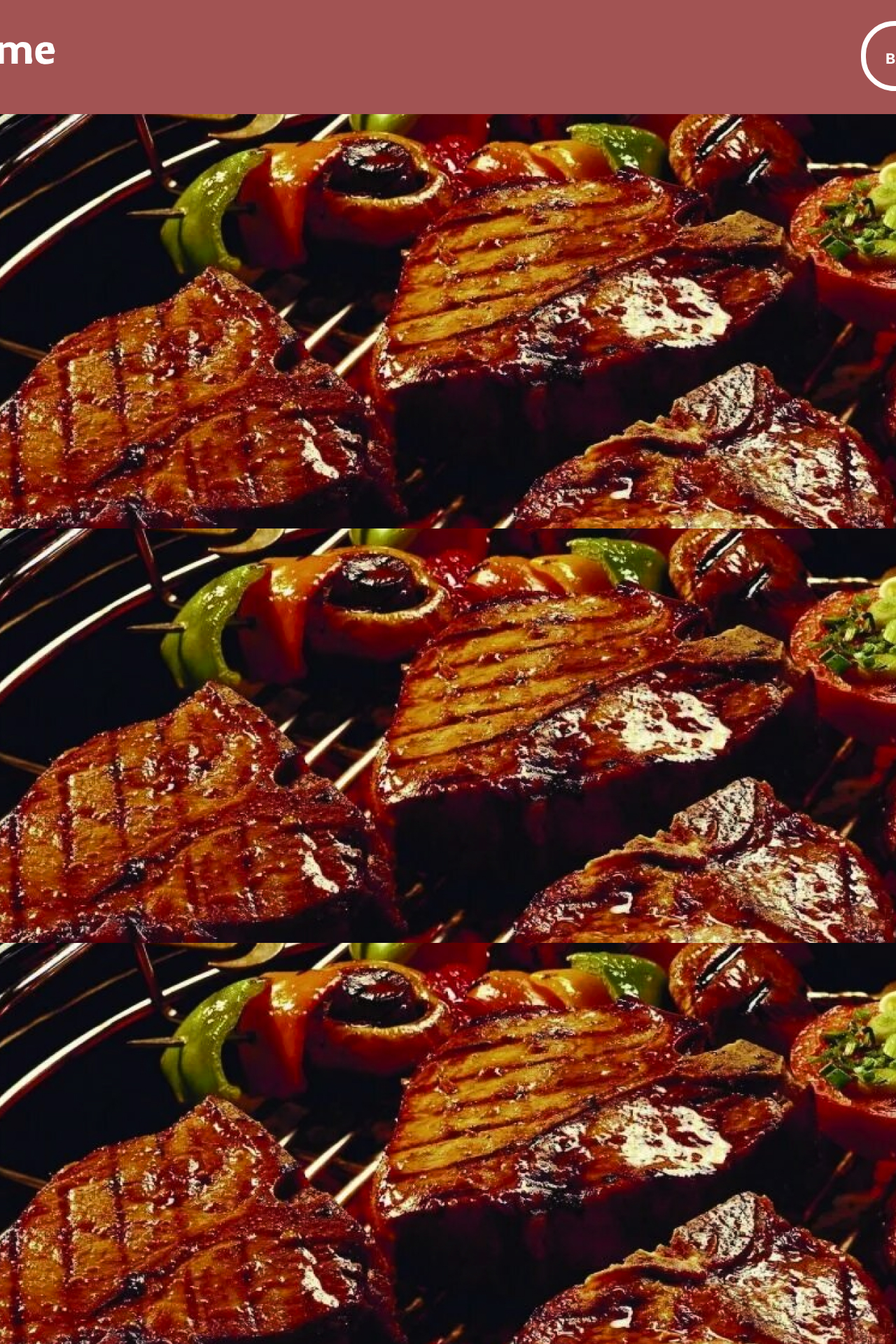
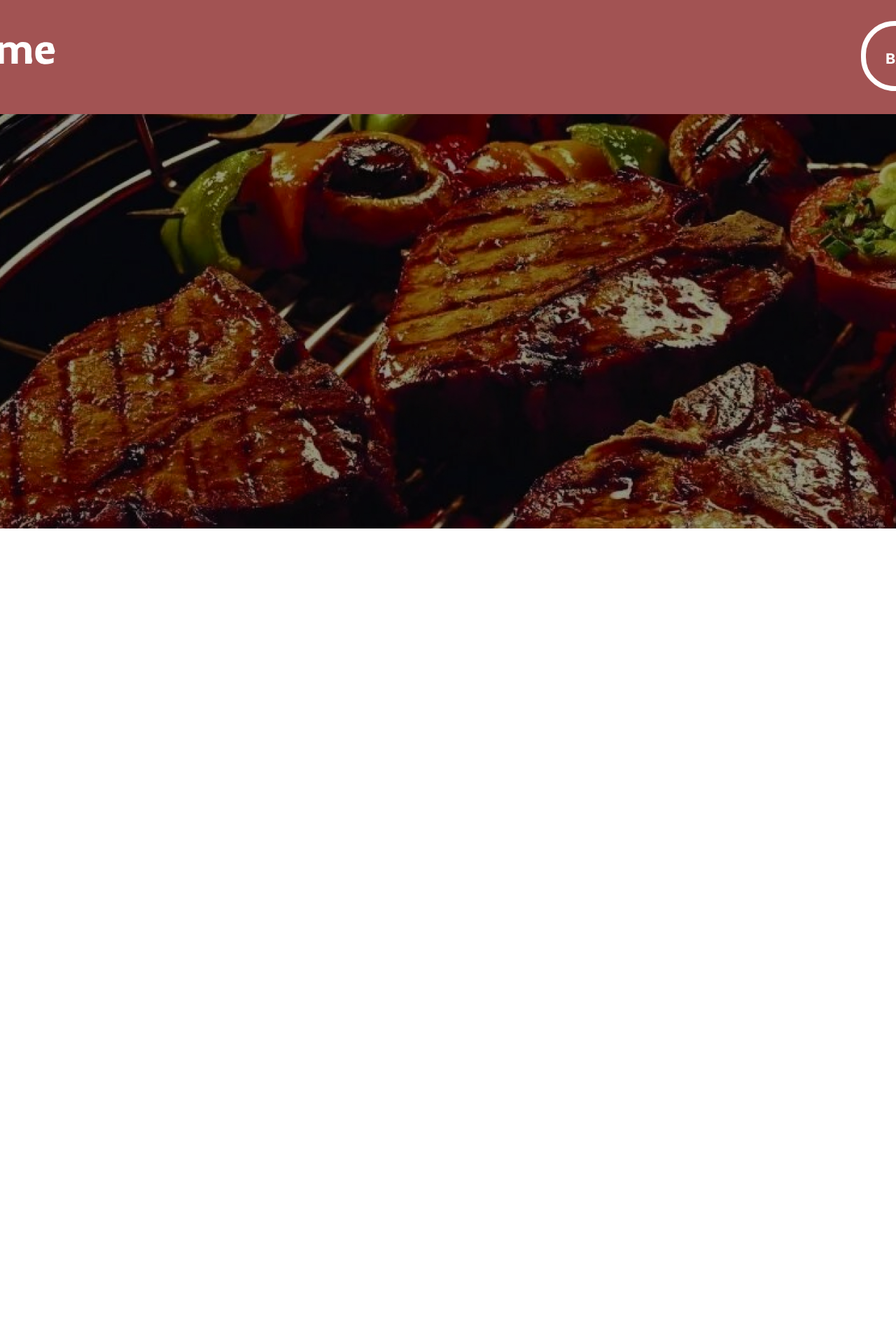
Before and after one commit to DianaSuf/book-restaurant, a React (Vite) app: page / in a window 1280 px wide. Shown: the top 1920 px of the page at 70% size. After the commit the page ends 800 px from the top, so only its background shows below. Built offline with nearby package versions, Linux system fonts and the light colour scheme.

Commit message:
исправила блок promo

```diff
--- a/src/components/modal/modal.css
+++ b/src/components/modal/modal.css
@@ -10,7 +10,6 @@
   width: 100%;
   height: 100%;
   background-color: rgba(0, 0, 0, 0.75);
-  /* opacity: 0; */
   overflow: hidden;
   overflow-y: auto;
   transition: opacity 0.3s;
--- a/src/pages/main-screen/main-screen.css
+++ b/src/pages/main-screen/main-screen.css
@@ -8,9 +8,9 @@
     height: 163px;
     left: 0;
     /* position: fixed; */
+    /* width: 100%; */
     top: 0;
     width: 1920px;
-    /* width: 100%; */
     display: flex;
 }
 
@@ -38,16 +38,9 @@
     margin-bottom: 33px;
 }
 
-/* button .profile {
-    height: 100px;
-    width: 330px;
-    margin-left: auto;
-    padding-right: 40px;
-    padding-top: 30px;
-    padding-bottom: 33px;
-} */
-
-.hero {
+.promo {
     width: 1920px;
     height: 592px;
+    background-image: url('/promo.jpg');
+    filter: brightness(60%)
 }
--- a/src/pages/main-screen/main-screen.jsx
+++ b/src/pages/main-screen/main-screen.jsx
@@ -1,7 +1,7 @@
 import { Link } from 'react-router-dom';
 import { Helmet } from 'react-helmet-async';
 import logo from '/logo.svg'
-import promo from '/promo.jpg'
+// import promo from '/promo.jpg'
 import ModalRegister from '../../components/modal/modal';
 import { useState } from 'react'
 import './main-screen.css'
@@ -21,14 +21,8 @@
           isOpen={modalRegIsOpen}
           onClose={() => setModalRegIsOpen(false)}/>
       </section>
-      <section className="hero">
-        <img className="promo" alt="promo" src={promo}></img>
-      </section>
-      <section className="hero">
-        <img className="promo" alt="promo" src={promo}></img>
-      </section>
-      <section className="hero">
-        <img className="promo" alt="promo" src={promo}></img>
+      <section className="promo">
+        {/* <img className="promo" alt="promo" src={promo}></img> */}
       </section>
     </>
   )
```
